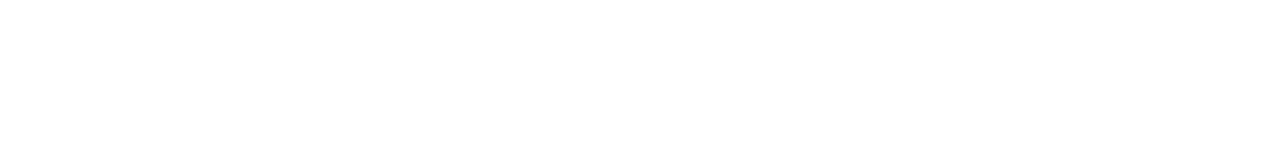
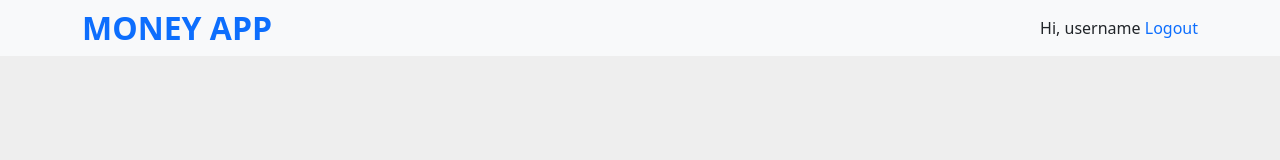
Before and after one commit to caotriphan/money-management, a website: page src/client-ko/index.html in a window 1280 px wide. Drawn offline with Linux system fonts and the light colour scheme.

Commit message:
add header

```diff
--- a/src/client-ko/css/style.css
+++ b/src/client-ko/css/style.css
@@ -5,3 +5,13 @@ body {
 .login-form {
   width: 400px;
 }
+
+a {
+  text-decoration: none;
+}
+
+.brand {
+  font-size: 2rem;
+  font-weight: 600;
+  text-transform: uppercase;
+}
--- a/src/client-ko/index.html
+++ b/src/client-ko/index.html
@@ -0,0 +1,22 @@
+<!DOCTYPE html>
+<html lang="en">
+<head>
+  <meta charset="UTF-8">
+  <meta name="viewport" content="width=device-width, initial-scale=1.0">
+  <title>Money App</title>
+  <link rel="stylesheet" href="./css/bootstrap.css">
+  <link rel="stylesheet" href="./font/bootstrap-icons.css">
+  <link rel="stylesheet" href="./css/style.css">
+</head>
+<body>
+  <header class="bg-light">
+    <div class="align-items-center container d-flex py-1">
+      <a href="#" class="brand">Money App</a>
+      <div class="flex-fill text-end">
+        <span>Hi, username</span>
+        <a href="login.html">Logout</a>
+      </div>
+    </div>
+  </header>
+</body>
+</html>
```
